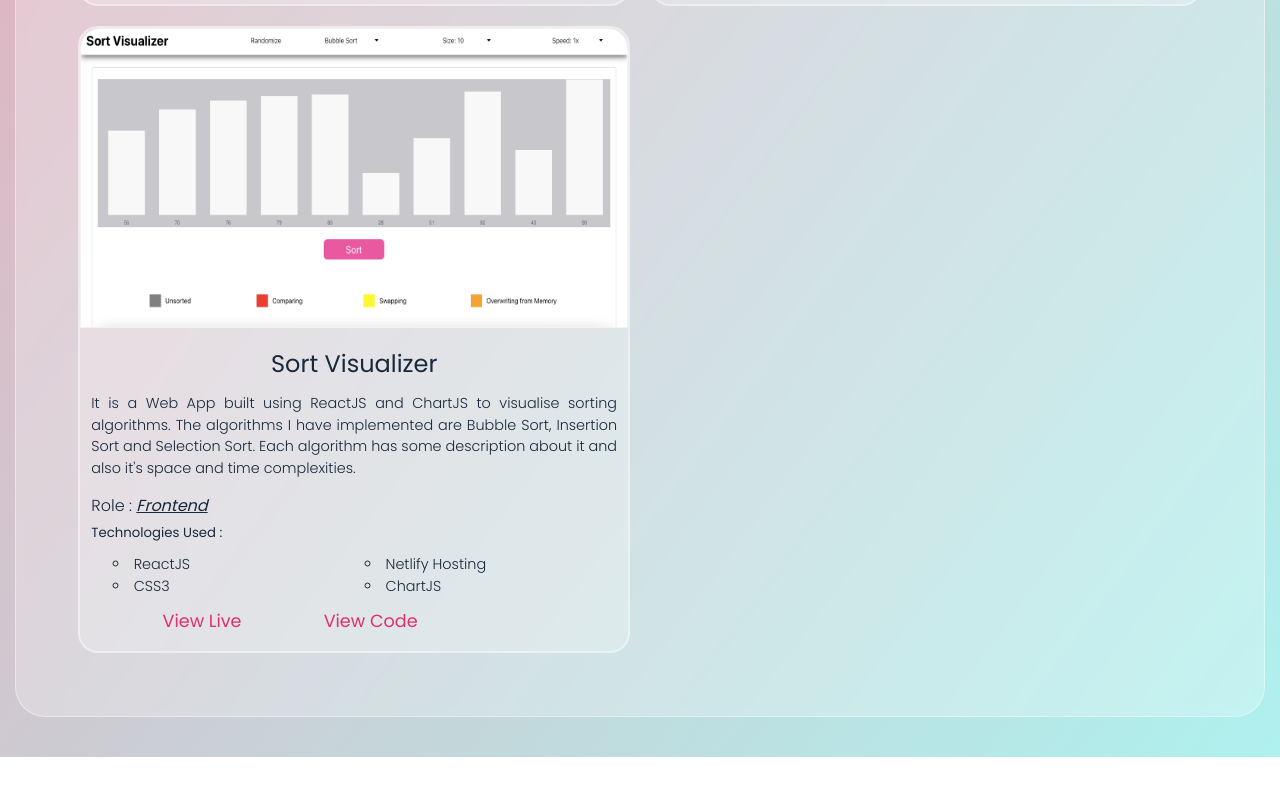
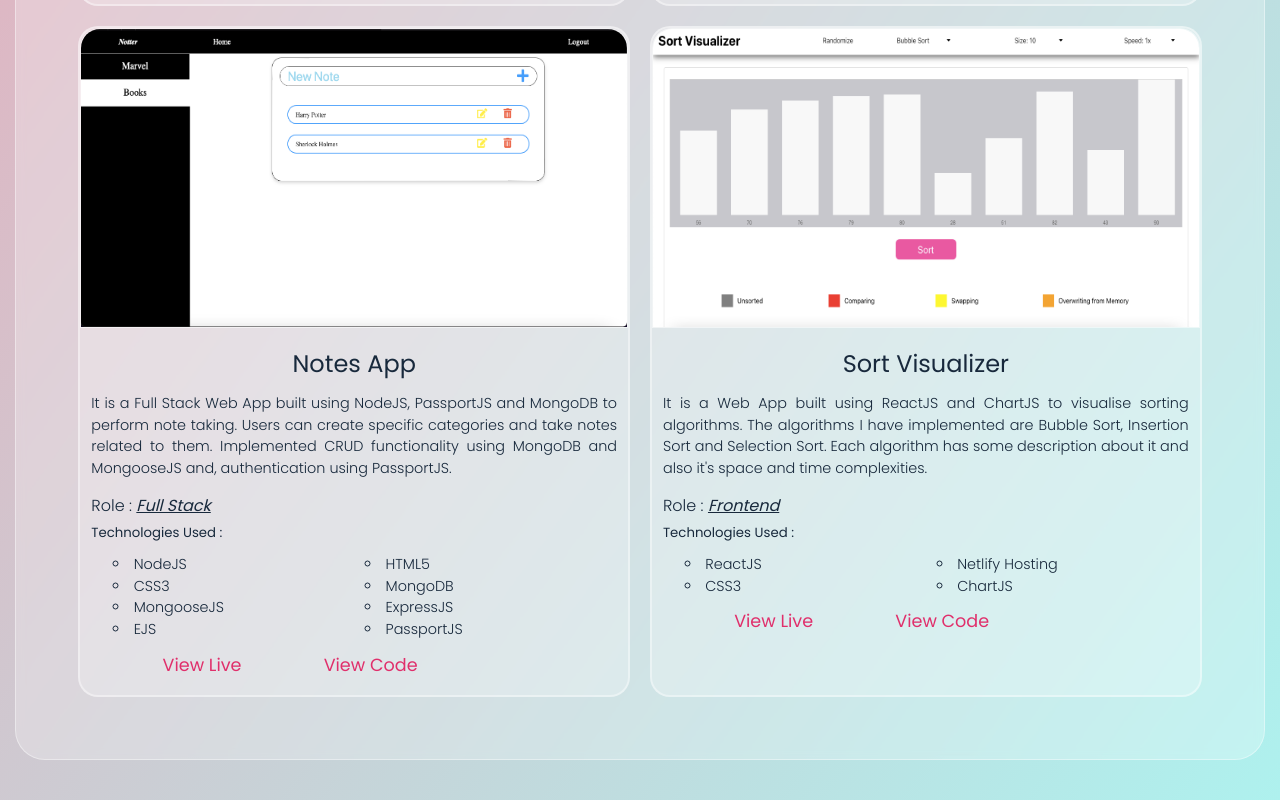
Before and after one commit to Shannu26/react-portfolio, a React (Create React App) app: page /my-projects in a window 1280 px wide. Shown: the part 961-1761 px from the top of the page. Before the commit the page ends 1718 px from the top, so only its background shows below. Built offline with nearby package versions, Linux system fonts and the light colour scheme.

Commit message:
Added Notes App in MyProjects

```diff
--- a/src/components/EduExp/EduExp.js
+++ b/src/components/EduExp/EduExp.js
@@ -5,7 +5,7 @@ import Education from "./Education/Education";
 import Experience from "./Experience/Experience";
 
 const EduExp = () => {
-  const [content, setContent] = useState(0);
+  const [content, setContent] = useState(1);
 
   const clickHandler = (content) => {
     setContent(content);
--- a/src/components/MyProjects/MyProjects.js
+++ b/src/components/MyProjects/MyProjects.js
@@ -5,6 +5,7 @@ import Project from "./Project/Project";
 import SortVisualizerImage from "../../files/sort-visualizer.png";
 import WeatherAppImage from "../../files/weather-app.png";
 import PortfolioImage from "../../files/portfolio.png";
+import NotesAppImage from "../../files/notes-app.png";
 
 const myProjects = [
   {
@@ -40,6 +41,25 @@ const myProjects = [
     role: "Frontend",
   },
   {
+    title: "Notes App",
+    description:
+      "It is a Full Stack Web App built using NodeJS, PassportJS and MongoDB to perform note taking. Users can create specific categories and take notes related to them. Implemented CRUD functionality using MongoDB and MongooseJS and, authentication using PassportJS.",
+    technologies: [
+      "NodeJS",
+      "HTML5",
+      "CSS3",
+      "MongoDB",
+      "MongooseJS",
+      "ExpressJS",
+      "EJS",
+      "PassportJS",
+    ],
+    image: NotesAppImage,
+    liveURL: "https://my-notter-app.herokuapp.com/",
+    githubLink: "https://github.com/Shannu26/full-stack-notes-app",
+    role: "Full Stack",
+  },
+  {
     title: "Sort Visualizer",
     description:
       "It is a Web App built using ReactJS and ChartJS to visualise sorting algorithms. The algorithms I have implemented are Bubble Sort, Insertion Sort and Selection Sort. Each algorithm has some description about it and also it's space and time complexities.",
```
Also changed, not shown: src/files/notes-app.png (added).
